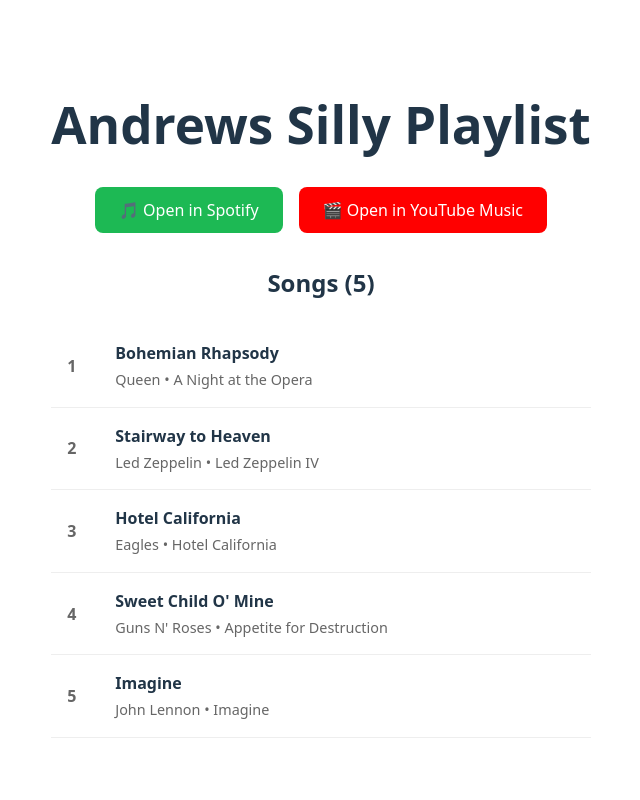
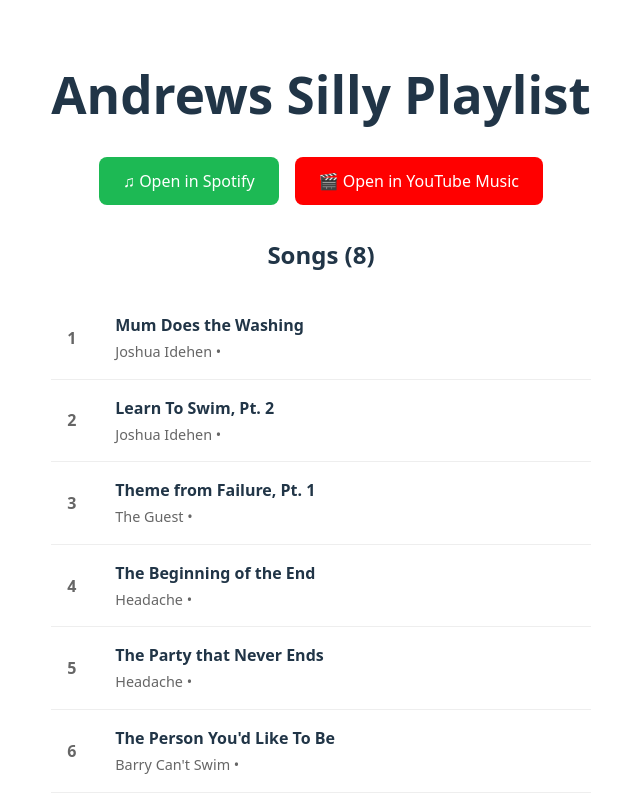
Before and after one commit to drewcydrew/sillyplaylist, a React (Vite) app: page / in a window 1280 px wide. Shown: the top 800 px of the page, without its empty margins (319-959 px from the left). Built offline with nearby package versions, Linux system fonts and the light colour scheme.

Commit message:
adding spotify/youtube music links

```diff
--- a/src/App.css
+++ b/src/App.css
@@ -55,6 +55,8 @@
   font-size: 1rem;
   cursor: pointer;
   transition: background-color 0.3s;
+  text-decoration: none;
+  display: inline-block;
 }
 
 .streaming-button.spotify {
--- a/src/App.tsx
+++ b/src/App.tsx
@@ -1,25 +1,47 @@
-import { useState } from "react";
 import "./App.css";
 
 function App() {
   const placeholderSongs = [
     {
-      title: "Bohemian Rhapsody",
-      artist: "Queen",
-      album: "A Night at the Opera",
+      title: "Mum Does the Washing",
+      artist: "Joshua Idehen",
+      album: "",
     },
     {
-      title: "Stairway to Heaven",
-      artist: "Led Zeppelin",
-      album: "Led Zeppelin IV",
+      title: "Learn To Swim, Pt. 2",
+      artist: "Joshua Idehen",
+      album: "",
     },
-    { title: "Hotel California", artist: "Eagles", album: "Hotel California" },
     {
-      title: "Sweet Child O' Mine",
-      artist: "Guns N' Roses",
-      album: "Appetite for Destruction",
+      title: "Theme from Failure, Pt. 1",
+      artist: "The Guest",
+      album: "",
     },
-    { title: "Imagine", artist: "John Lennon", album: "Imagine" },
+    {
+      title: "The Beginning of the End",
+      artist: "Headache",
+      album: "",
+    },
+    {
+      title: "The Party that Never Ends",
+      artist: "Headache",
+      album: "",
+    },
+    {
+      title: "The Person You'd Like To Be",
+      artist: "Barry Can't Swim",
+      album: "",
+    },
+    {
+      title: "Only My Honesty Matters",
+      artist: "Baxter Dury, Étienne de Crécy, Delilah Holliday",
+      album: "",
+    },
+    {
+      title: "Pigs... (In There)",
+      artist: "Robert Wyatt",
+      album: "",
+    },
   ];
 
   return (
@@ -27,10 +49,22 @@
       <h1>Andrews Silly Playlist</h1>
 
       <div className="playlist-actions">
-        <button className="streaming-button spotify">🎵 Open in Spotify</button>
-        <button className="streaming-button youtube">
+        <a
+          href="https://open.spotify.com/playlist/4lwrHoYiATnrStlbyE3rcC?si=fQGai81oTZaUwWSAnk952g&pi=fvEB5ZlLQ8qC1"
+          target="_blank"
+          rel="noopener noreferrer"
+          className="streaming-button spotify"
+        >
+          ♫ Open in Spotify
+        </a>
+        <a
+          href="https://music.youtube.com/playlist?list=PLRA5taBuFM3NfDRTvrX90s6kIi-Qfedoh"
+          target="_blank"
+          rel="noopener noreferrer"
+          className="streaming-button youtube"
+        >
           🎬 Open in YouTube Music
-        </button>
+        </a>
       </div>
 
       <div className="song-list">
```
